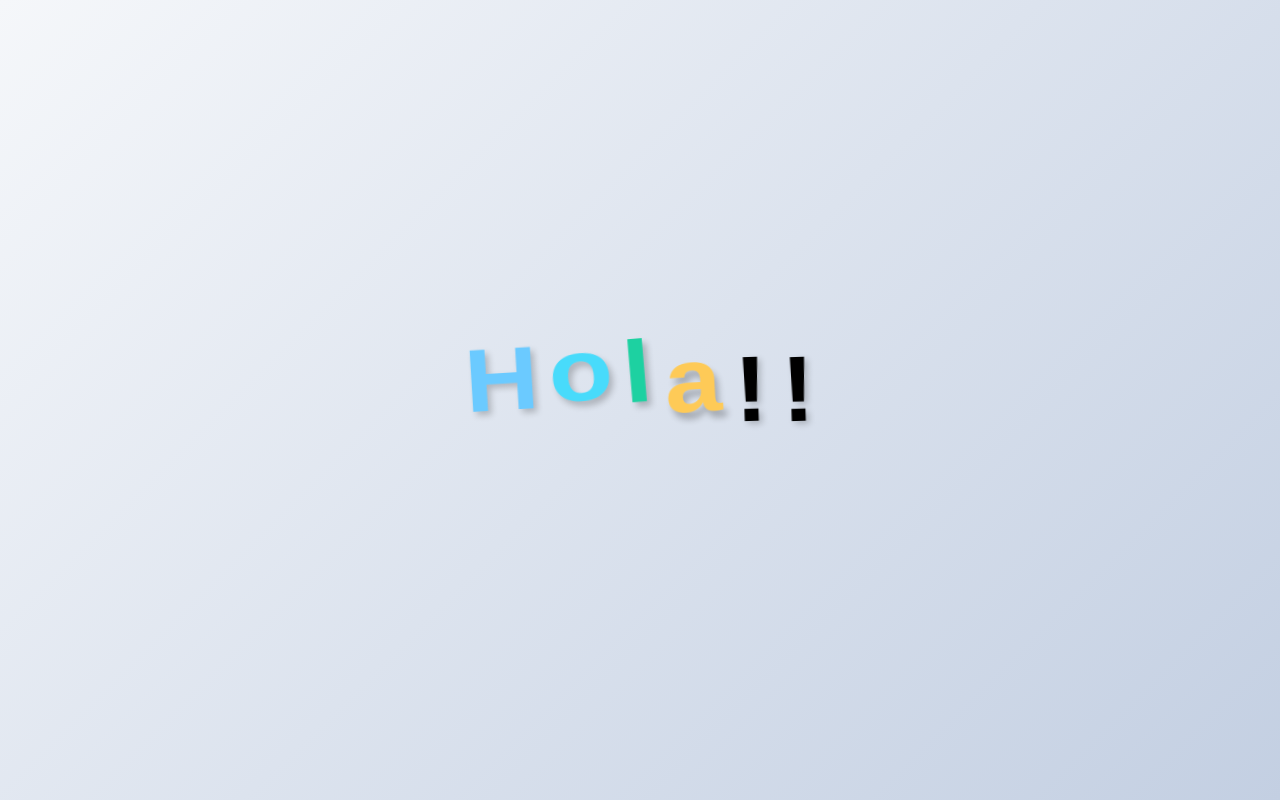
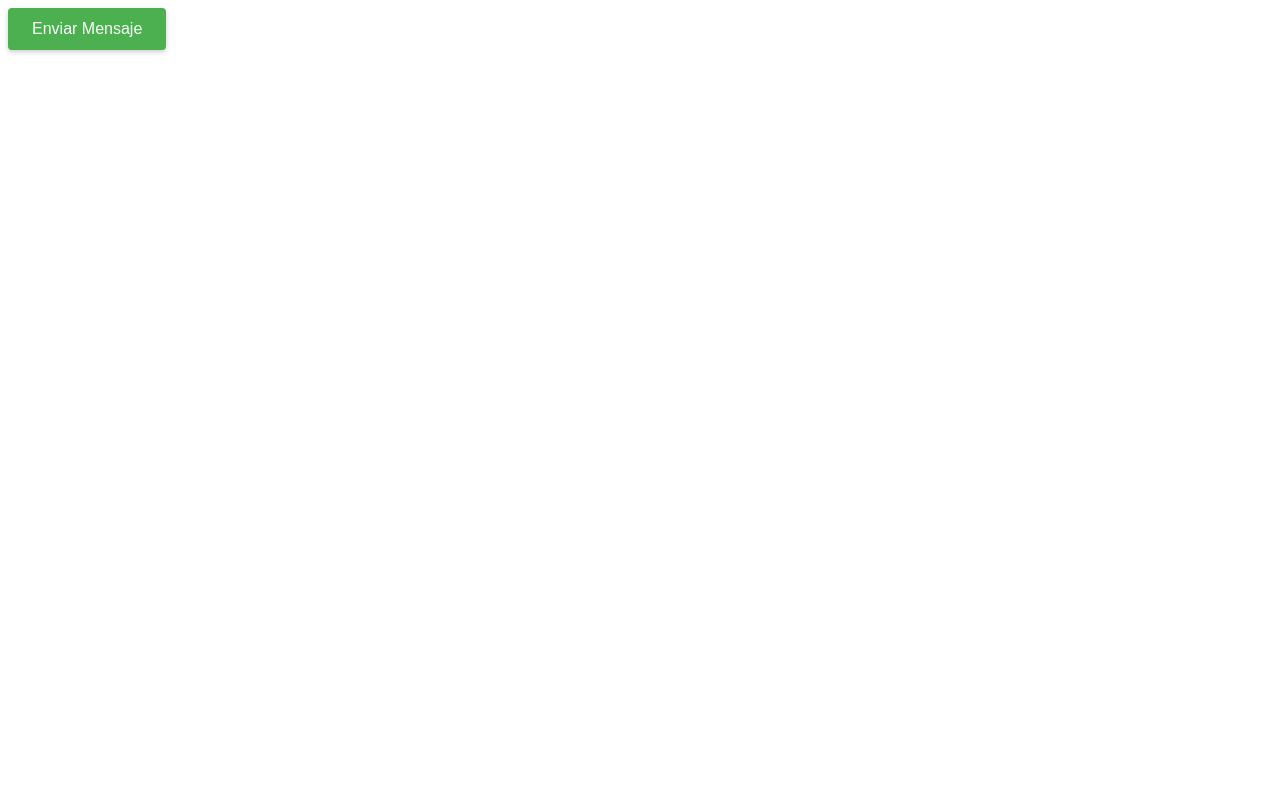
Before and after one commit to Cole83/Portafolio, a plain HTML site: page index.html in a window 1280 px wide. Drawn offline with Linux system fonts and the light colour scheme.

Commit message:
Update index.html
Icono enviar

```diff
--- a/index.html
+++ b/index.html
@@ -3,74 +3,61 @@
 <head>
     <meta charset="UTF-8">
     <meta name="viewport" content="width=device-width, initial-scale=1.0">
-    <title>Hola Saltando</title>
+    <title>Botón Enviar con Avión</title>
     <style>
-        body {
-            margin: 0;
-            height: 100vh;
-            display: flex;
-            justify-content: center;
-            align-items: center;
-            background: linear-gradient(135deg, #f5f7fa 0%, #c3cfe2 100%);
-            font-family: 'Arial', sans-serif;
+        .btn-enviar {
+            position: relative;
+            padding: 12px 24px;
+            background-color: #4CAF50;
+            color: white;
+            border: none;
+            border-radius: 4px;
+            font-size: 16px;
+            cursor: pointer;
+            overflow: hidden;
+            transition: all 0.3s ease;
+            box-shadow: 0 2px 5px rgba(0,0,0,0.2);
         }
 
-        .palabra {
-            display: flex;
-            gap: 15px;
+        .btn-enviar:hover {
+            background-color: #45a049;
+            padding-right: 50px;
         }
 
-        .letra {
-            font-size: 6rem;
-            font-weight: bold;
-            position: relative;
-            animation: saltar 1.8s ease infinite;
-            text-shadow: 3px 3px 6px rgba(0, 0, 0, 0.2);
+        .btn-enviar::after {
+            content: "✈️";
+            position: absolute;
+            right: -30px;
+            top: 50%;
+            transform: translateY(-50%);
+            transition: all 0.3s ease;
         }
 
-        /* Colores y retrasos individuales para cada letra */
-        .letra:nth-child(1) {
-            color: #6bcaff;
-            animation-delay: 0.1s;
-        }
-        .letra:nth-child(2) {
-            color: #48dbfb;
-            animation-delay: 0.2s;
-        }
-        .letra:nth-child(3) {
-            color: #1dd1a1;
-            animation-delay: 0.3s;
-        }
-        .letra:nth-child(4) {
-            color: #feca57;
-            animation-delay: 0.4s;
+        .btn-enviar:hover::after {
+            right: 15px;
+            animation: fly 0.5s ease;
         }
 
-        @keyframes saltar {
-            0%, 100% {
-                transform: translateY(0) rotate(0deg) scale(1);
+        @keyframes fly {
+            0% {
+                transform: translateY(-50%) rotate(0deg);
             }
-            30% {
-                transform: translateY(-80px) rotate(10deg) scale(1.2, 0.8);
-                text-shadow: 5px 15px 8px rgba(0, 0, 0, 0.3);
+            25% {
+                transform: translateY(-60%) rotate(10deg);
             }
             50% {
-                transform: translateY(0) rotate(0deg) scale(1);
+                transform: translateY(-50%) rotate(0deg);
             }
-            65% {
-                transform: translateY(-30px) rotate(-5deg) scale(1.1, 0.9);
+            75% {
+                transform: translateY(-40%) rotate(-10deg);
+            }
+            100% {
+                transform: translateY(-50%) rotate(0deg);
             }
         }
     </style>
 </head>
 <body>
-    <div class="palabra">
-        <span class="letra">H</span>
-        <span class="letra">o</span>
-        <span class="letra">l</span>
-        <span class="letra">a</span>
-        <span class="letra">!</span>
-        <span class="letra">!</span>
-    </div>
+    <button class="btn-enviar">Enviar Mensaje</button>
 </body>
 </html>
```
